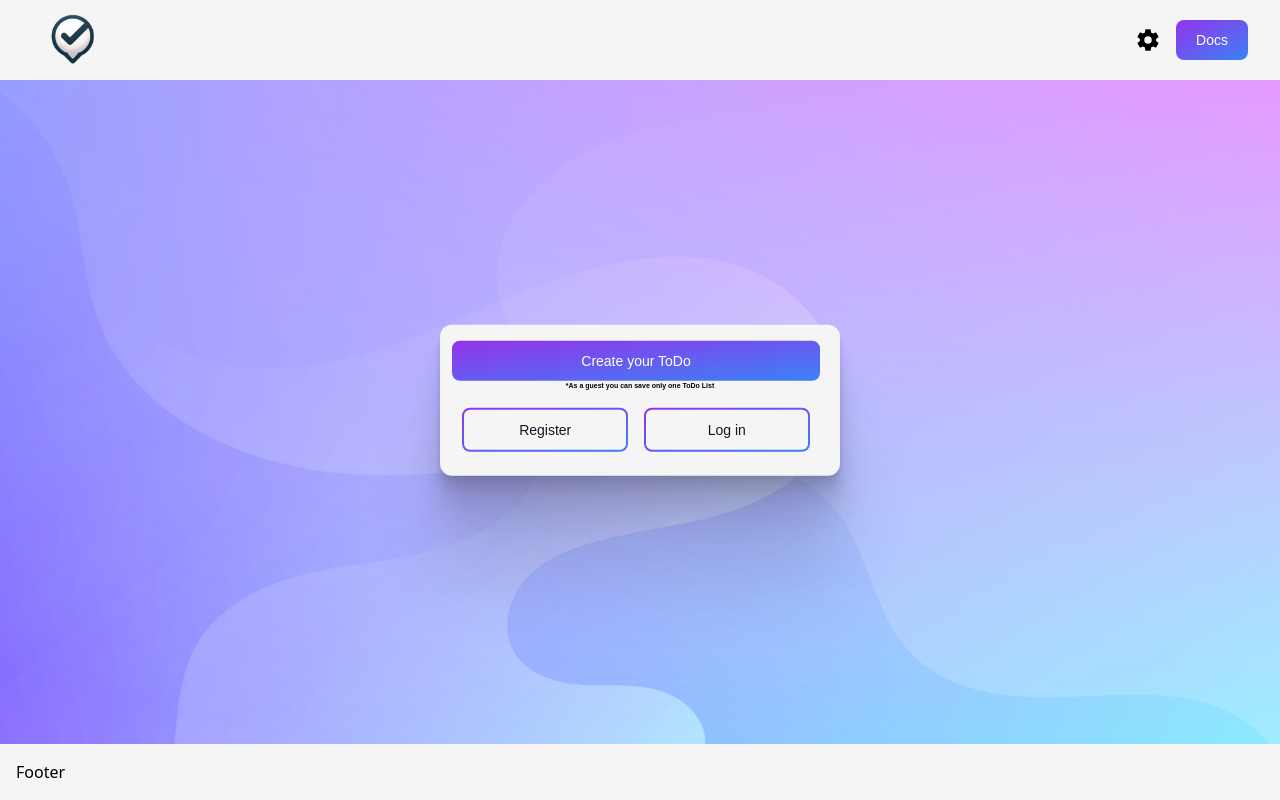
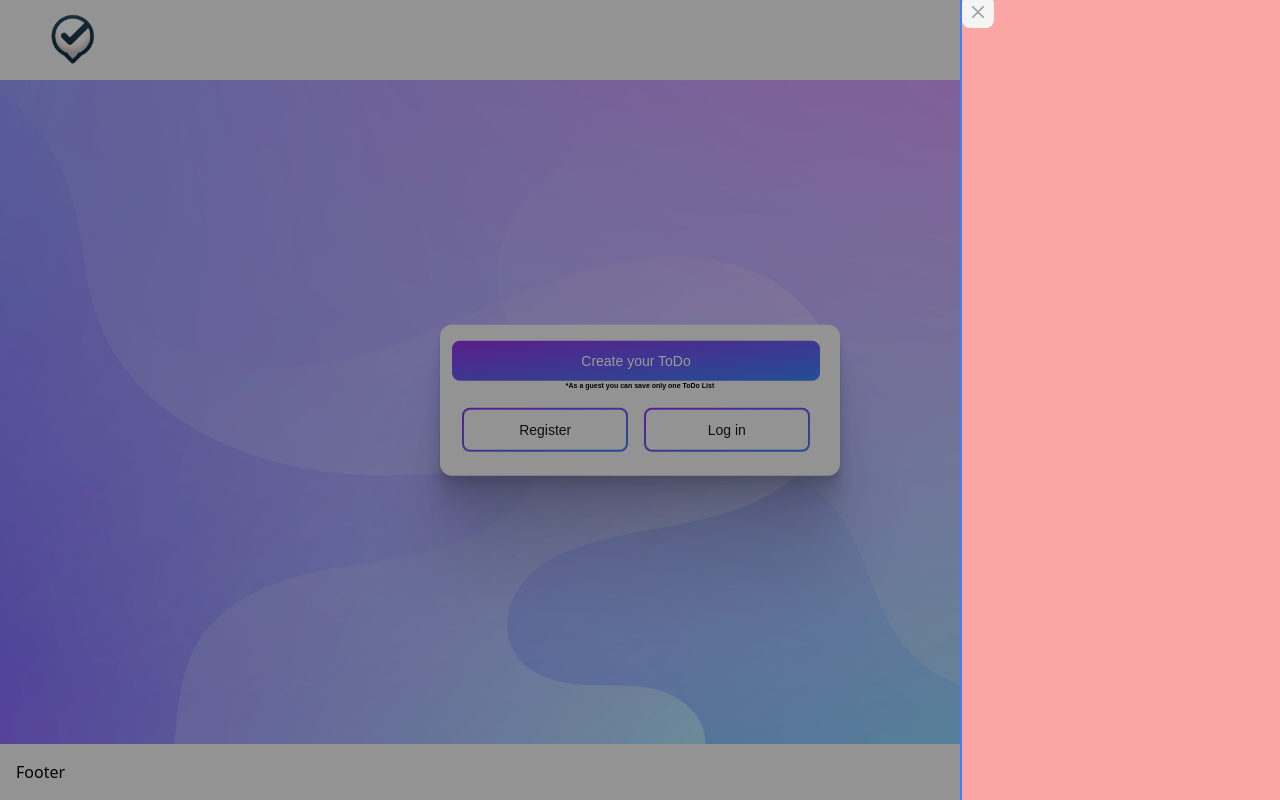
Before and after one commit to foreverbog/Personal, a React (Vite) app: page / in a window 1280 px wide. Both pictures are taken after a click on the button 1148 px from the left and 40 px from the top of the page. Built offline with nearby package versions, Linux system fonts and the light colour scheme; the HTML template or start-up script is replaced by a standard one; a web font is replaced by a local one.

Commit message:
added sidebar, main container responsive on all devices

```diff
--- a/src/components/NavBar.jsx
+++ b/src/components/NavBar.jsx
@@ -1,34 +1,84 @@
 import Logo from "../assets/images/Logo.png";
+import { useState } from "react";
 import { TiThMenu } from "react-icons/ti";
+import { IoSettingsSharp } from "react-icons/io5";
+import { NavLink } from "react-router-dom";
 
-import { IoSettingsSharp } from "react-icons/io5";
 const NavBar = ({ loggedIn }) => {
+  const [sideBar, setSideBar] = useState(false);
+  const handleSideBar = () => {
+    setSideBar(!sideBar);
+  };
   return (
     <div className="bg-neutral-100/70 hover:bg-neutral-100  duration-300 flex justify-between items-center">
-      <img className="w-20 ml-8 " src={Logo} alt="logo" />
+      <NavLink to="/">
+        <img className="w-20 ml-8 " src={Logo} alt="logo" />
+      </NavLink>
       <div>
         <button className="lg:hidden mr-8">
-          <TiThMenu className="w-6 h-6" />
+          <TiThMenu onClick={handleSideBar} className="w-6 h-6" />
         </button>
       </div>
-
+      {/* Loggedn state */}
       {loggedIn ? (
         <div className=" hidden lg:flex gap-4 mr-8">
-          <button className="createBtn font-title m-0">Docs</button>
-          <button className="">
-            <button className="relative inline-flex items-center justify-center w-10 h-10 overflow-hidden bg-neutral-200 rounded-full hover:scale-110 duration-500 border-2 border-gray-900/10">
+          <NavLink to="/docs" className="createBtn font-title m-0">
+            Docs
+          </NavLink>
+          <button>
+            <div
+              onClick={handleSideBar}
+              className="relative inline-flex items-center justify-center w-10 h-10 overflow-hidden bg-neutral-200 rounded-full hover:scale-110 duration-500 border-2 border-gray-900/10 "
+            >
               <span className="font-medium text-gray-900 ">BL</span>
-            </button>
+            </div>
           </button>
         </div>
       ) : (
         <div className="  hidden lg:flex gap-4 mr-8">
           <button className="hover:underline  font-title text-md">
-            <IoSettingsSharp className="w-6 h-6" />
+            <IoSettingsSharp onClick={handleSideBar} className="w-6 h-6" />
           </button>
-          <button className="createBtn font-title m-0"> Docs</button>
+          <NavLink to="/docs" className="createBtn font-title m-0">
+            Docs
+          </NavLink>
         </div>
       )}
+
+      {/* SIDEBAR  */}
+      <div
+        className={
+          sideBar
+            ? "absolute top-0 right-0 bottom-0 w-80 bg-red-300 z-50 border-l-2 border-blue-500 shadow-[0_0_0_10000px_rgba(0,0,0,.40)] transition-all ease-out duration-500 [transition-behavior: allow-discrete] "
+            : "absolute top-0 right-0 bottom-0 w-80 bg-red-300 z-50 border-l-2 border-blue-500 opacity-0  invisible transition-all ease-out duration-300 "
+        }
+      >
+        <button
+          onClick={handleSideBar}
+          to="/"
+          type="button"
+          className="closeBtn closeBtnStyles"
+          data-dismiss-target="#toast-warning"
+          aria-label="Close"
+        >
+          <span className="sr-only">Close</span>
+          <svg
+            className="w-3 h-3"
+            aria-hidden="true"
+            xmlns="http://www.w3.org/2000/svg"
+            fill="none"
+            viewBox="0 0 14 14"
+          >
+            <path
+              stroke="currentColor"
+              strokeLinecap="round"
+              strokeLinejoin="round"
+              strokeWidth={2}
+              d="m1 1 6 6m0 0 6 6M7 7l6-6M7 7l-6 6"
+            />
+          </svg>
+        </button>
+      </div>
     </div>
   );
 };
--- a/src/index.css
+++ b/src/index.css
@@ -8,7 +8,7 @@
   }
 
   .form {
-    @apply bg-neutral-100 absolute top-1/2 left-1/2 translate-x-[-50%] translate-y-[-50%] w-[400px] rounded-xl shadow-[0_2.8px_2.2px_rgba(0,_0,_0,_0.034),_0_6.7px_5.3px_rgba(0,_0,_0,_0.048),_0_12.5px_10px_rgba(0,_0,_0,_0.06),_0_22.3px_17.9px_rgba(0,_0,_0,_0.072),_0_41.8px_33.4px_rgba(0,_0,_0,_0.086),_0_100px_80px_rgba(0,_0,_0,_0.12)] p-4;
+    @apply bg-neutral-100 absolute top-1/2 left-1/2 translate-x-[-50%] translate-y-[-50%] xs:w-[300px] min-[400px]:w-[350px] min-[450px]:w-[400px] rounded-xl shadow-[0_2.8px_2.2px_rgba(0,_0,_0,_0.034),_0_6.7px_5.3px_rgba(0,_0,_0,_0.048),_0_12.5px_10px_rgba(0,_0,_0,_0.06),_0_22.3px_17.9px_rgba(0,_0,_0,_0.072),_0_41.8px_33.4px_rgba(0,_0,_0,_0.086),_0_100px_80px_rgba(0,_0,_0,_0.12)] p-4;
   }
   .guestcontainer {
     @apply flex flex-col items-center;
--- a/tailwind.config.js
+++ b/tailwind.config.js
@@ -5,7 +5,12 @@ export default {
     fontFamily: {
       title: ["Sulphur Point", "sans-serif"],
     },
-    extend: {},
+
+    extend: {
+      screens: {
+        xs: "320px",
+      },
+    },
   },
   plugins: [],
 };
```
